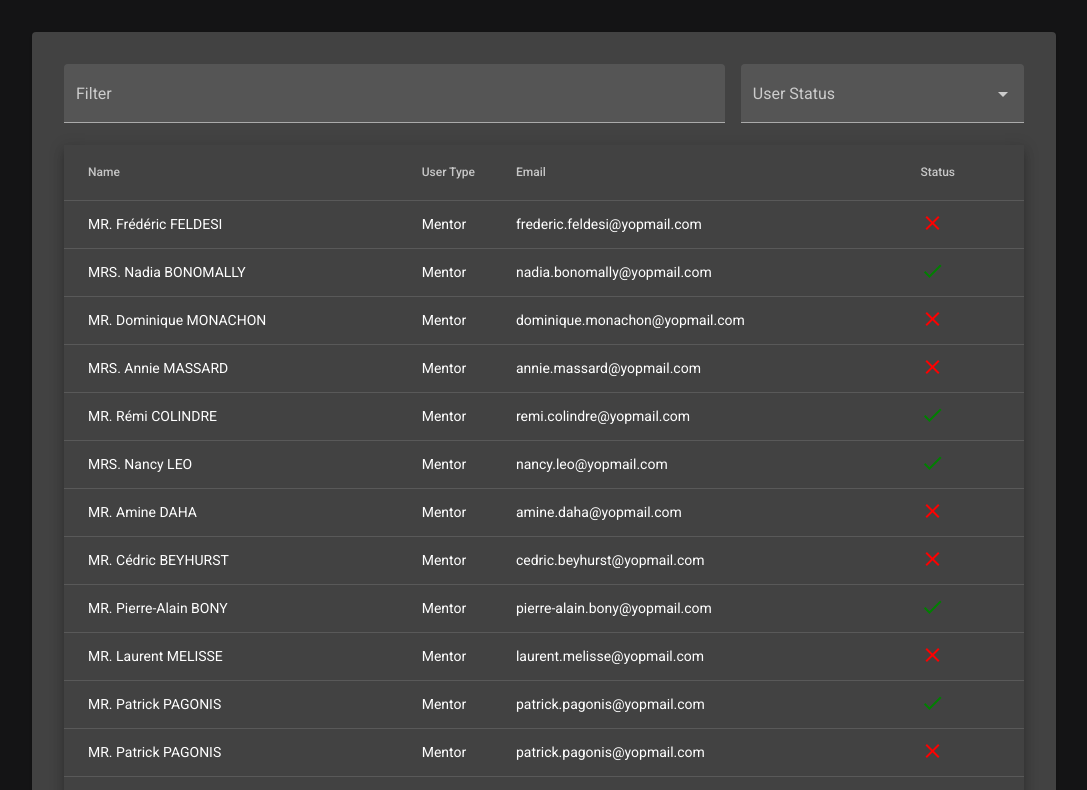
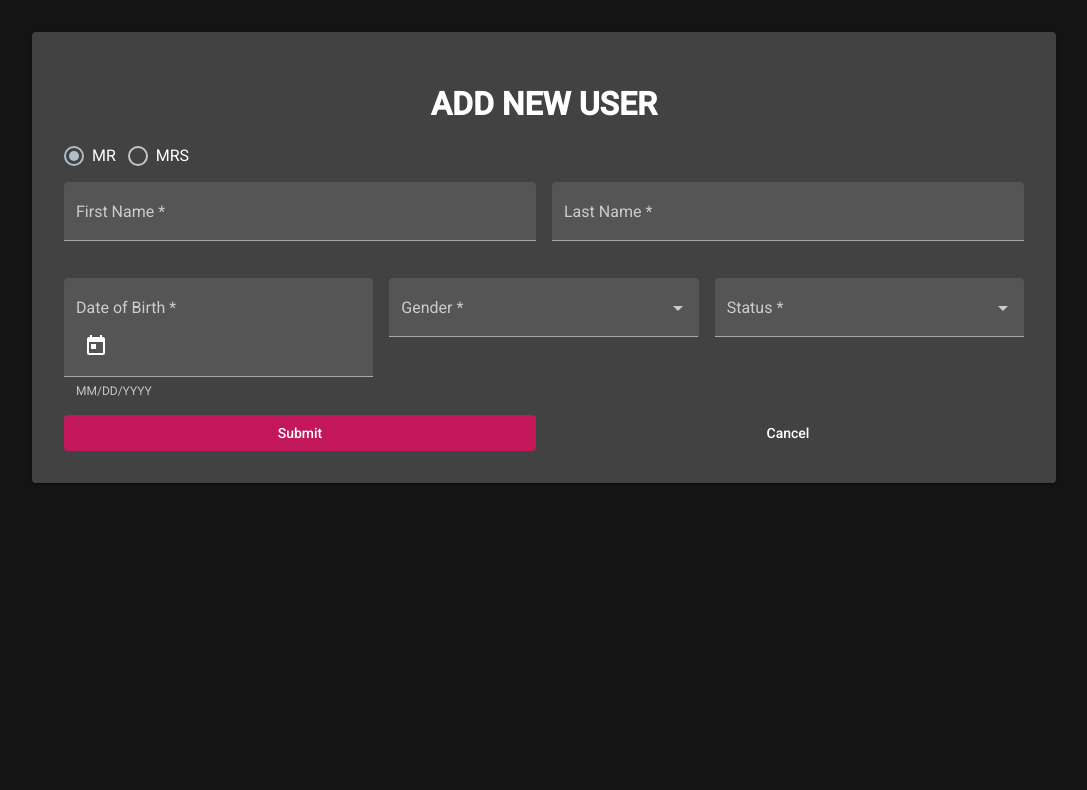
Before and after one commit to Dywa0204/dywa_upn_zetta_learning, an Angular app in the folder angular_learning/: page /form in a window 1280 px wide. Before the commit this address led to /. Shown: the top 790 px of the page, without its empty margins (96-1183 px from the left). Built offline with nearby package versions, Linux system fonts and the light colour scheme.

Commit message:
Update Angular Material Task Day 3

```diff
--- a/angular_learning/package.json
+++ b/angular_learning/package.json
@@ -20,6 +20,7 @@
     "@angular/platform-browser": "^14.2.0",
     "@angular/platform-browser-dynamic": "^14.2.0",
     "@angular/router": "^14.2.0",
+    "@ngx-translate/core": "^14.0.0",
     "rxjs": "~7.5.0",
     "tslib": "^2.3.0",
     "zone.js": "~0.11.4"
--- a/angular_learning/src/app/app.component.html
+++ b/angular_learning/src/app/app.component.html
@@ -1 +1 @@
-<app-table></app-table>
+<router-outlet></router-outlet>
--- a/angular_learning/src/app/app.module.ts
+++ b/angular_learning/src/app/app.module.ts
@@ -5,23 +5,35 @@ import { AppComponent } from './app.component';
 import { BrowserAnimationsModule } from '@angular/platform-browser/animations';
 
 import { SharedModule } from './shared/shared.module';
-import { RouterModule } from '@angular/router';
-import { appRoutes } from './app-routing.module';
+import { RouterModule, Routes } from '@angular/router';
 import { TableComponent } from './mentor/table/table.component';
 
 import { HttpClientModule } from '@angular/common/http';
+import { TableFormComponent } from './mentor/table-form/table-form.component';
+
+import { FormsModule, ReactiveFormsModule } from '@angular/forms';
+import { MatNativeDateModule } from '@angular/material/core';
+
+export const appRoutes : Routes = [
+  { path: "", component: TableComponent },
+  { path: "form", component: TableFormComponent }
+];
 
 @NgModule({
   declarations: [
     AppComponent,
-    TableComponent
+    TableComponent,
+    TableFormComponent
   ],
   imports: [
     BrowserModule,
     BrowserAnimationsModule,
     SharedModule,
     RouterModule.forRoot(appRoutes),
-    HttpClientModule
+    HttpClientModule,
+    FormsModule,
+    ReactiveFormsModule,
+    MatNativeDateModule
   ],
   providers: [],
   bootstrap: [AppComponent]
--- a/angular_learning/src/app/mentor/service/mentor.service.ts
+++ b/angular_learning/src/app/mentor/service/mentor.service.ts
@@ -4,6 +4,19 @@ import { HttpClient } from '@angular/common/http';
 import { map, Observable } from 'rxjs';
 import { Data } from './mentor.model';
 
+const newData = {
+  _id: 19,
+  email: 'dajhdawhdbj',
+  civility: 'MR',
+  first_name: 'awswd',
+  last_name: 'adwada',
+  company: {
+    name: 'aaaaa',
+    user_type: 'bbbb'
+  },
+  user_status: 'pending',
+  count_document: 9
+}
 
 @Injectable({
   providedIn: 'root'
@@ -23,4 +36,8 @@ export class MentorService {
       })))
     );
   }
+
+  addData(): Observable<Data> {
+    return this.http.post<Data>(this._jsonURL, newData)
+  }
 }
--- /dev/null
+++ b/angular_learning/src/app/mentor/table-form/table-form.component.css
@@ -0,0 +1,22 @@
+mat-card{
+    margin: 32px 128px;
+    padding: 32px;
+}
+
+h1{
+    text-align: center;
+}
+
+.input_name, .input_other, .buttons{
+    display: grid;
+    gap: 16px;
+    margin-top: 16px;
+}
+
+.input_name, .buttons{
+    grid-template-columns: repeat(2, 1fr);
+}
+
+.input_other{
+    grid-template-columns: repeat(3, 1fr);
+}
--- /dev/null
+++ b/angular_learning/src/app/mentor/table-form/table-form.component.html
@@ -0,0 +1,58 @@
+<mat-card>
+    <form [formGroup]="userForm" (ngSubmit)="onSubmit()">
+        <h1>ADD NEW USER</h1>
+
+        <mat-radio-group aria-label="Select an option" required formControlName="civility">
+            <mat-radio-button value="mr">MR</mat-radio-button>&nbsp;&nbsp;
+            <mat-radio-button value="mrs">MRS</mat-radio-button>
+        </mat-radio-group>
+
+        <div class="input_name">
+            <mat-form-field appearance="fill">
+                <mat-label>First Name</mat-label>
+                <input matInput formControlName="first_name" required>
+                <mat-error *ngIf="userForm.controls['first_name'].errors">This field cannot be empty</mat-error>
+            </mat-form-field>
+
+            <mat-form-field appearance="fill">
+                <mat-label>Last Name</mat-label>
+                <input matInput formControlName="last_name" required>
+                <mat-error *ngIf="userForm.controls['last_name'].errors">This field cannot be empty</mat-error>
+            </mat-form-field>
+        </div>
+
+        <div class="input_other">
+            <mat-form-field appearance="fill">
+                <mat-label>Date of Birth</mat-label>
+                <input matInput [matDatepicker]="picker" required formControlName="date">
+                <mat-hint>MM/DD/YYYY</mat-hint>
+                <mat-datepicker-toggle matIconSuffix [for]="picker"></mat-datepicker-toggle>
+                <mat-datepicker #picker></mat-datepicker>
+                <mat-error *ngIf="userForm.controls['date'].errors">This field cannot be empty</mat-error>
+            </mat-form-field>
+
+            <mat-form-field appearance="fill">
+                <mat-label>Gender</mat-label>
+                <mat-select formControlName="gender" required>
+                  <mat-option value="male">Male</mat-option>
+                  <mat-option value="female">Female</mat-option>
+                </mat-select>
+                <mat-error *ngIf="userForm.controls['gender'].errors">This field cannot be empty</mat-error>
+            </mat-form-field>
+
+            <mat-form-field appearance="fill">
+                <mat-label>Status</mat-label>
+                <mat-select formControlName="user_status" required>
+                  <mat-option value="active">Male</mat-option>
+                  <mat-option value="pending">Pending</mat-option>
+                </mat-select>
+                <mat-error *ngIf="userForm.controls['user_status'].errors">This field cannot be empty</mat-error>
+            </mat-form-field>
+        </div>
+
+        <div class="buttons">
+            <button mat-flat-button color="primary" type="submit">Submit</button>
+            <button mat-flat-button type="button" (click)="backToList()">Cancel</button>
+        </div>
+    </form>
+</mat-card>
--- /dev/null
+++ b/angular_learning/src/app/mentor/table-form/table-form.component.ts
@@ -0,0 +1,46 @@
+import { Component, OnInit } from '@angular/core';
+import { FormControl, FormGroup, Validators } from '@angular/forms';
+import { Router } from '@angular/router';
+
+import Swal from 'sweetalert2'
+
+@Component({
+  selector: 'app-table-form',
+  templateUrl: './table-form.component.html',
+  styleUrls: ['./table-form.component.css']
+})
+export class TableFormComponent implements OnInit {
+  userForm: FormGroup = new FormGroup({
+    civility: new FormControl('mr', [Validators.required]),
+    first_name: new FormControl('', [Validators.required]),
+    last_name: new FormControl('', [Validators.required]),
+    date: new FormControl('', [Validators.required]),
+    gender: new FormControl('', [Validators.required]),
+    user_status: new FormControl('', [Validators.required])
+  })
+
+  constructor(private router: Router) { }
+
+  ngOnInit(): void {
+  }
+
+  onSubmit(){
+    if(this.userForm.valid){
+      Swal.fire({
+        icon: 'success',
+        title: 'SUCCESS',
+        text: 'Form Valid'
+      })
+    } else{
+      Swal.fire({
+        icon: 'error',
+        title: 'ERROR!',
+        text: 'Form Not Valid'
+      })
+    }
+  }
+
+  backToList(){
+    this.router.navigate([""])
+  }
+}
--- a/angular_learning/src/app/mentor/table/table.component.html
+++ b/angular_learning/src/app/mentor/table/table.component.html
@@ -1,4 +1,7 @@
 <mat-card>
+    <button routerLink="/form" mat-flat-button color="primary">Add User</button>
+    <br><br>
+
     <div class="filter">
         <mat-form-field appearance="fill">
             <mat-label>Filter</mat-label>
--- a/angular_learning/src/app/mentor/table/table.component.ts
+++ b/angular_learning/src/app/mentor/table/table.component.ts
@@ -41,4 +41,12 @@ export class TableComponent implements OnInit {
         break;
     }
   }
+
+  addNewUser(){
+    this.mentorService.addData().subscribe(data => {
+      const d = this.dataSource.data;
+      d.push(data);
+      this.dataSource.data = d;
+    })
+  }
 }
```
Also changed, not shown: angular_learning/src/app/shared/shared.module.ts (+7 -1 lines), 2 other files (tests, documents, lock files or other folders).
